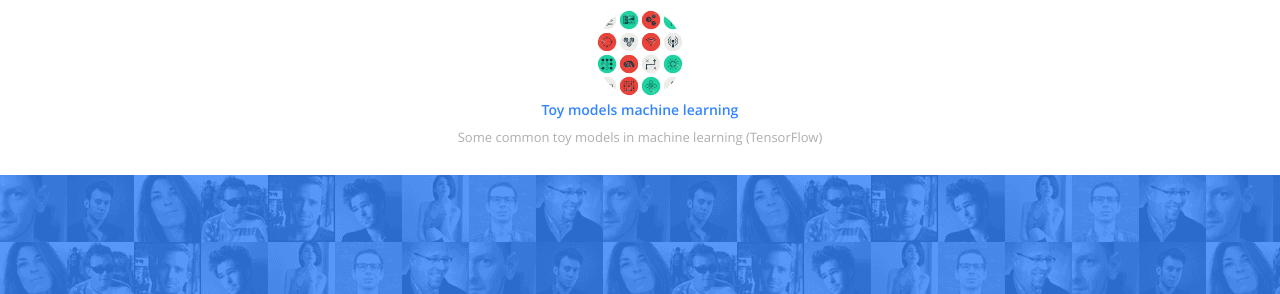
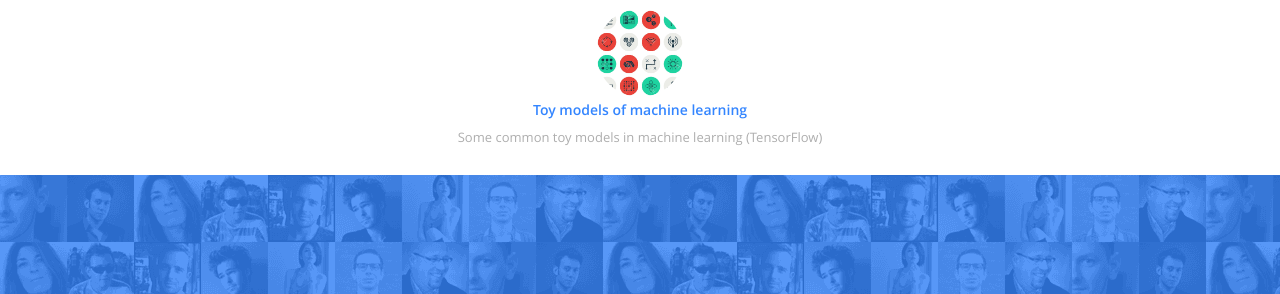
Before and after one commit to ding-yt/ding-yt.github.io, a Jekyll site: the page built from index.html, in a window 1280 px wide and 900 px high, scrolled down 2059 px. Shown: the part 160-454 px from the top of the window. Built offline with Jekyll 4.4.1, drawn with Linux system fonts in a browser that asks for light colours.

```diff
--- a/_data/index/projects.yml
+++ b/_data/index/projects.yml
@@ -20,7 +20,7 @@
   img: /static/assets/img/landing/blend2.jpg
   desc: CUDA kernels for Poisson image editing
 
-- name: Toy models machine learning
+- name: Toy models of machine learning
   i18n: poisson
   gh_user: ding-yt
   repo:
```
